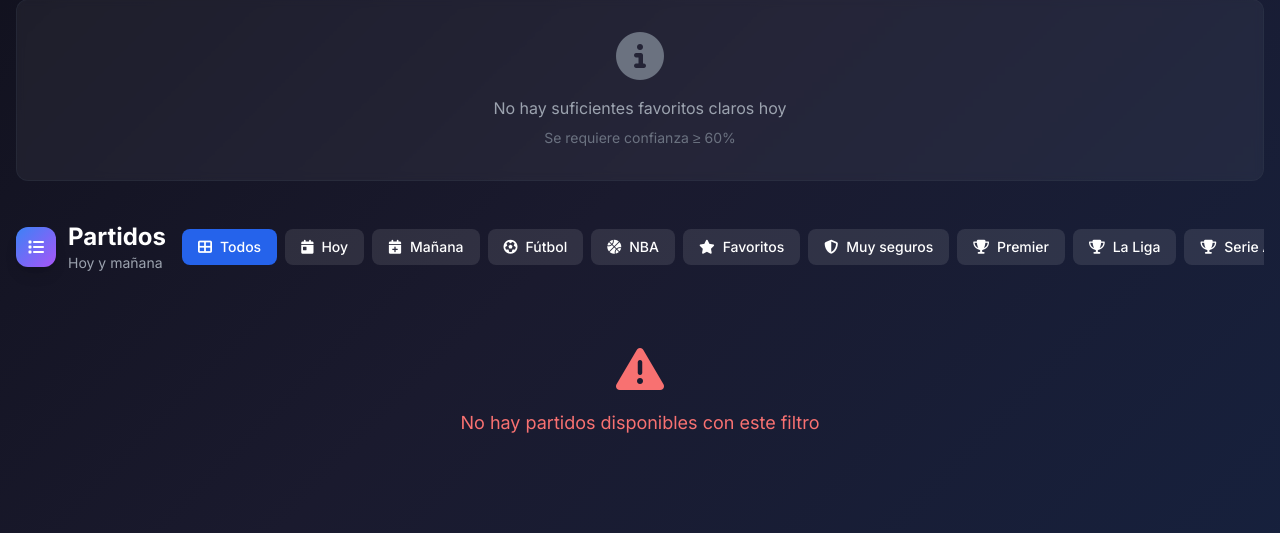
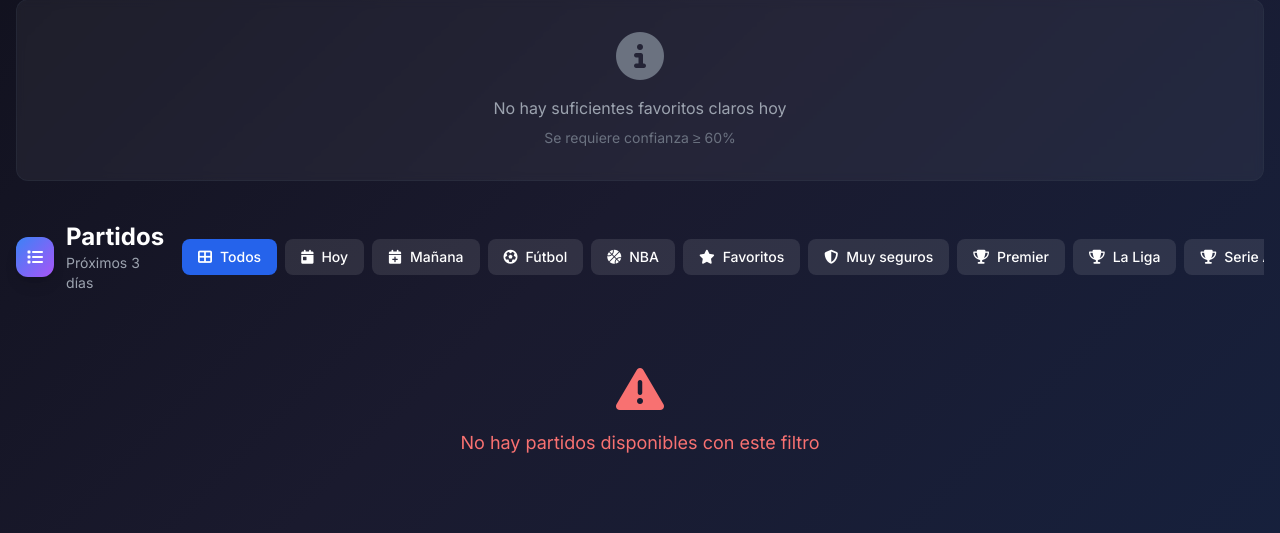
Before and after one commit to 1721freud-cmd/pronosticos-deportivos, a Flask app: page / in a window 1280 px wide. Shown: the part 304-837 px from the top of the page. Run offline with Flask 3, Linux system fonts and the light colour scheme; data that the repository does not hold is empty; some libraries are stand-ins or nearby versions.

Commit message:
fix: change filter to show next 3 days instead of today/tomorrow

```diff
--- a/app.py
+++ b/app.py
@@ -213,16 +213,16 @@ def get_all_matches():
 
 
 def get_todays_matches():
-    """Obtiene solo partidos de hoy y mañana"""
+    """Obtiene solo partidos de los próximos 3 días"""
     all_matches = get_all_matches()
-    return [m for m in all_matches if m['days_until'] <= 1]
+    return [m for m in all_matches if m['days_until'] <= 2]
 
 
 def get_combinada(matches):
     """Genera la combinada del día con los 3 pronósticos más seguros"""
     today_favorites = [
         m for m in matches
-        if m['is_clear_favorite'] and m['days_until'] <= 1
+        if m['is_clear_favorite'] and m['days_until'] <= 2
     ]
     today_favorites.sort(key=lambda x: x['confidence'], reverse=True)
     return today_favorites[:3]
--- a/templates/index.html
+++ b/templates/index.html
@@ -132,7 +132,7 @@
                     </div>
                     <div>
                         <h2 class="text-2xl font-bold">Partidos</h2>
-                        <p class="text-sm text-gray-400">Hoy y mañana</p>
+                        <p class="text-sm text-gray-400">Próximos 3 días</p>
                     </div>
                 </div>
 
```
